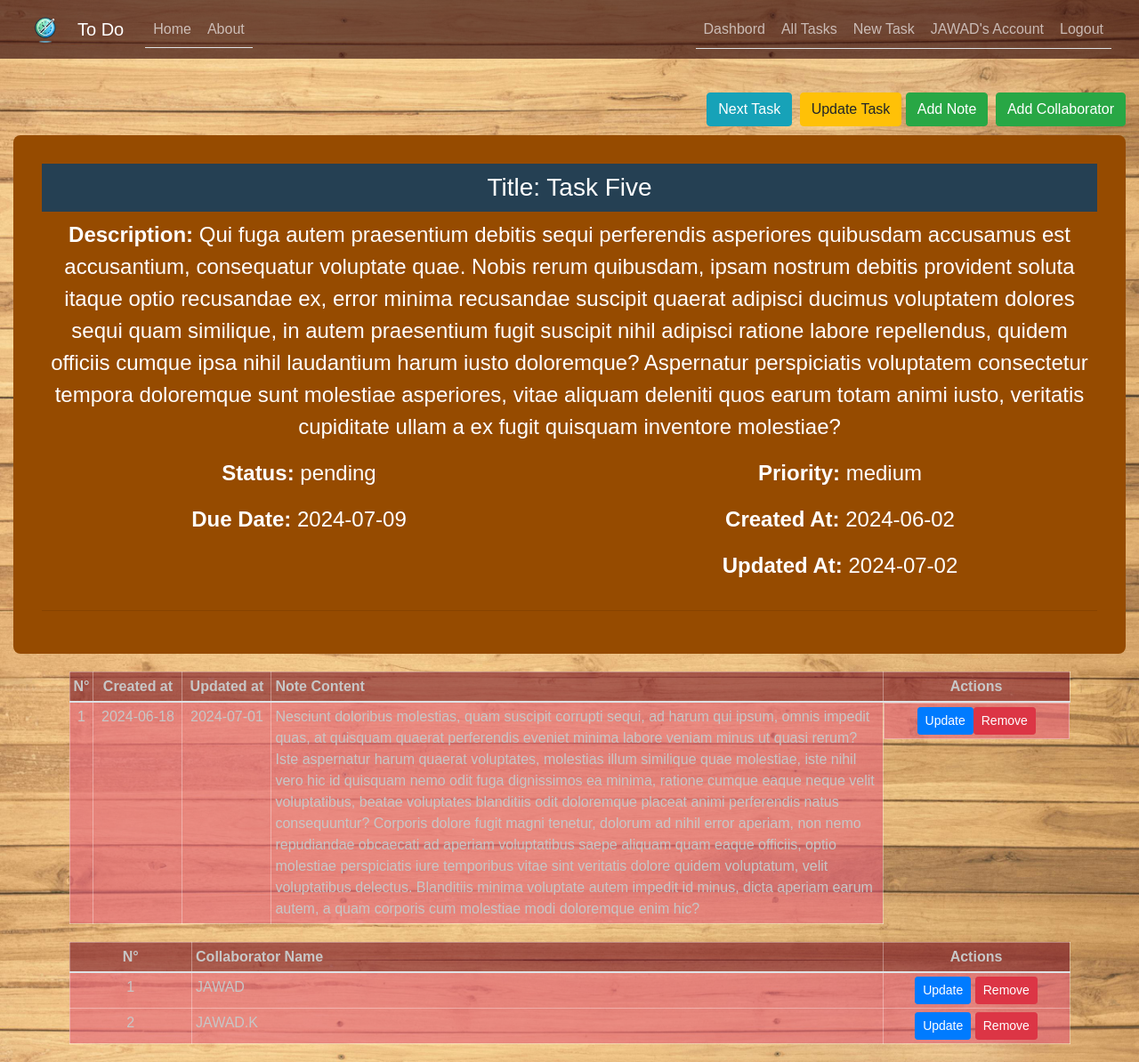
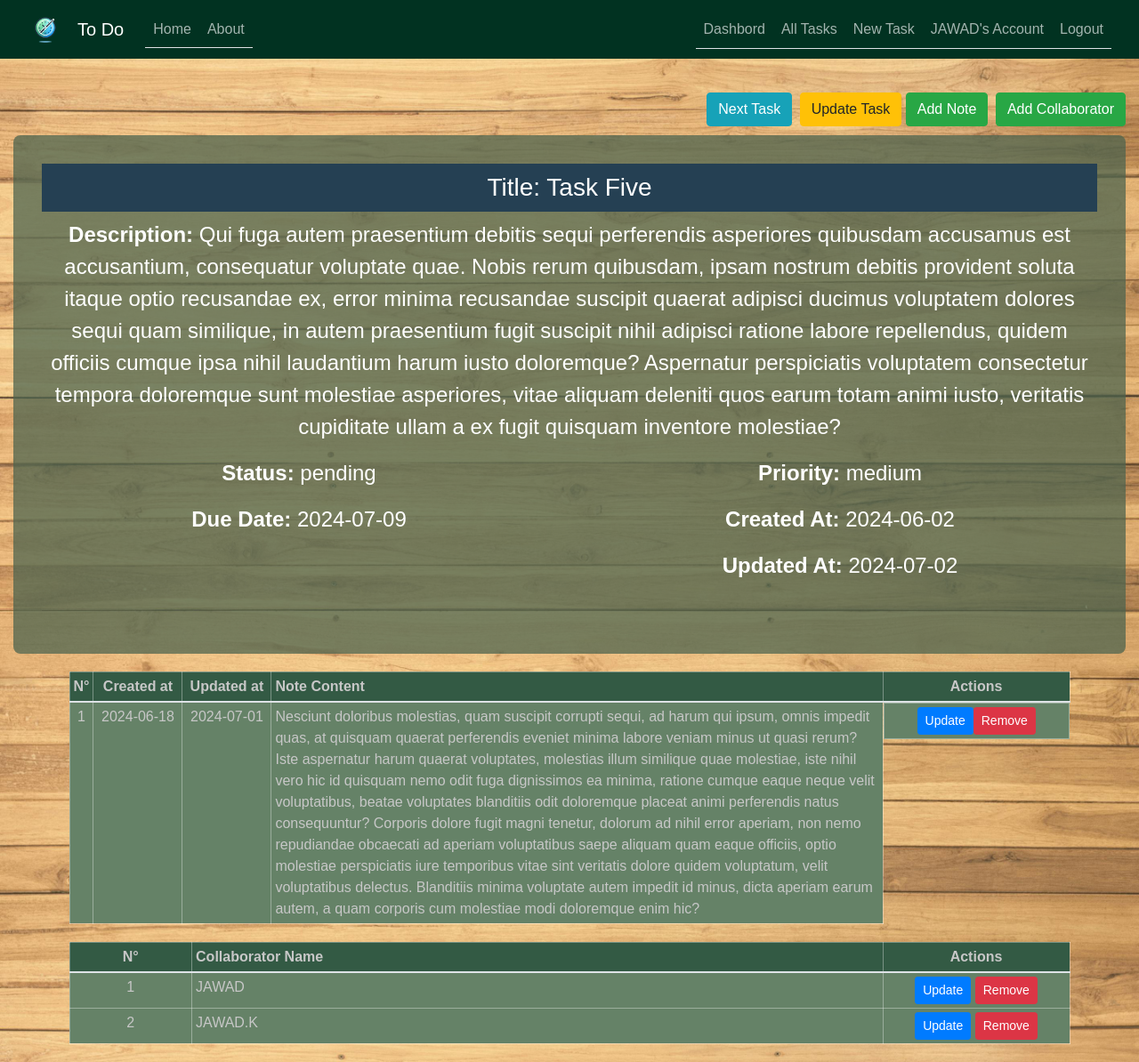
Before and after one commit to Mohamed-Mostafaaa/To-Do, a Flask app: page /task/18 in a window 1280 px wide. Shown: the whole page at 89% size. Run offline with Flask 3, Linux system fonts and the light colour scheme; a user stored in the database is signed in; data comes from the database, SQL or seed files in the repository; some libraries are stand-ins or nearby versions.

Commit message:
Updated sytle

```diff
--- a/To_Do/static/css/about.css
+++ b/To_Do/static/css/about.css
@@ -17,11 +17,11 @@ h4 {
 .container1 {
     text-align: left;
     margin: 20px;
-    background-color: #520c17d2;
+    background-color: #658267e4;
     padding: 20px;
     border-radius: 15px;
     border: none;
-    box-shadow: 8px 8px 8px #3a0a22;
+    box-shadow: 8px 8px 8px #3a0a22a2;
 }
 
 .team {
--- a/To_Do/static/css/dashbord.css
+++ b/To_Do/static/css/dashbord.css
@@ -5,7 +5,7 @@
 }
 
 .content-section1{
-    background-color: #5c0e1bd2;
+    background-color: #658267;
     padding: 20px;
     margin: 20px;
     border-radius: 10px;
@@ -14,12 +14,12 @@
 }
 
 .card {
-    background-color: #5c0e1bd2;
+    background-color: #658267;
     padding: 30px;
 }
 
 .card2 {
-    height: 283px;
+    height: 240px;
 }
 
 
--- a/To_Do/static/css/main.css
+++ b/To_Do/static/css/main.css
@@ -16,7 +16,7 @@ body {
 }
 
 .bg-steel {
-    background-color: #2c0305a1;
+    background-color: #013221;
     color: #000000;
 }
 
@@ -34,12 +34,12 @@ body {
 }
 
 .table th {
-    background-color: #7a132498;
+    background-color: #335A44;
     color: #c7c7c7;
 }
 
 .table td {
-    background: #e460769c;
+    background: #658267;
     color: #c7c7c7;
 }
 
@@ -56,7 +56,7 @@ body {
 }
 
 .content-section {
-    background: #964B00;
+    background: #4c634ebc;
     padding: 2rem;
     border-radius: 8px;
     margin-top: 20px;
@@ -67,7 +67,7 @@ body {
 .jumbotron {
     padding: 2rem;
     margin-bottom: 2rem;
-    background-color: #834200; /* Semi-transparent background color */
+    background-color: #4b624d; /* Semi-transparent background color */
     border-radius: 0.3rem;
     color: #f3f3f3;
 }
@@ -78,7 +78,7 @@ body {
 }
 
 .site-header .navbar-nav .nav-link:hover {
-    color: #673400;
+    color: #C8D2AE;
 }
 
 .note-content {
```
Also changed, not shown: To_Do/templates/home.html (+4 -4 lines).
